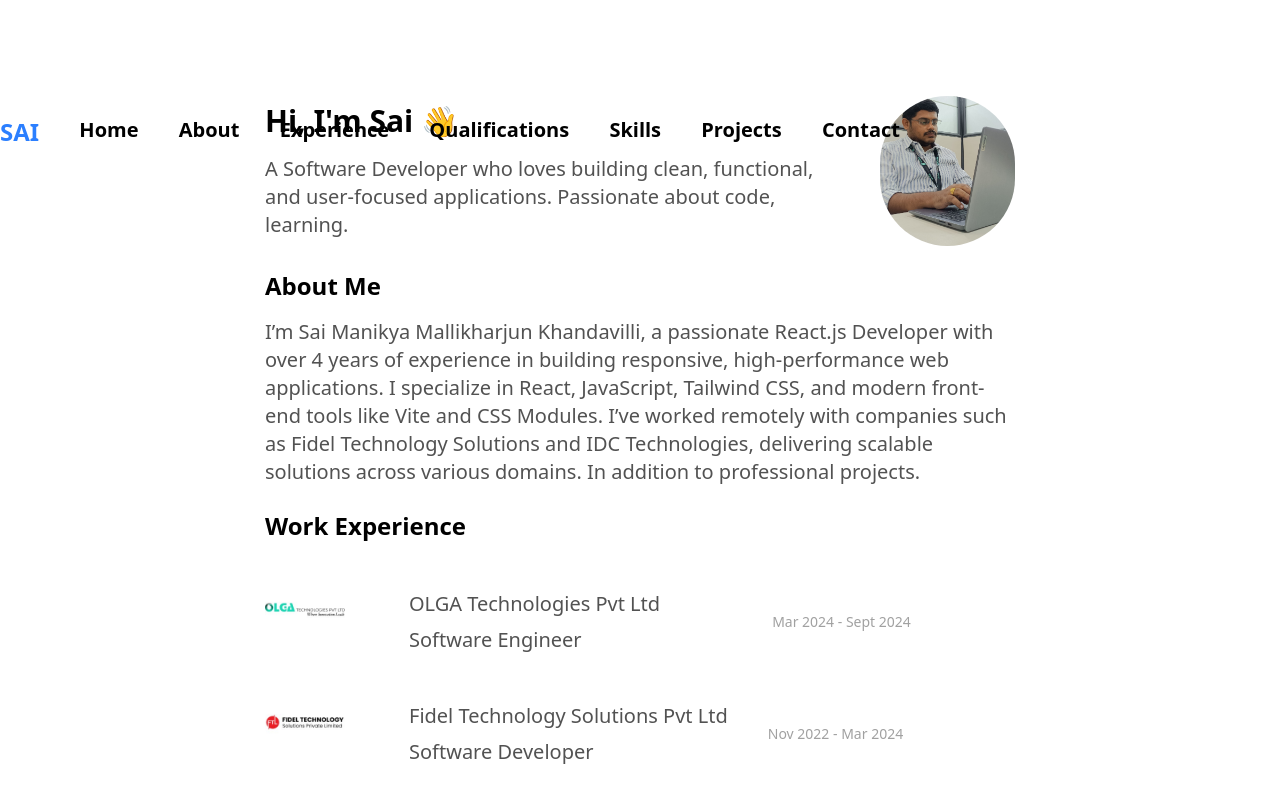
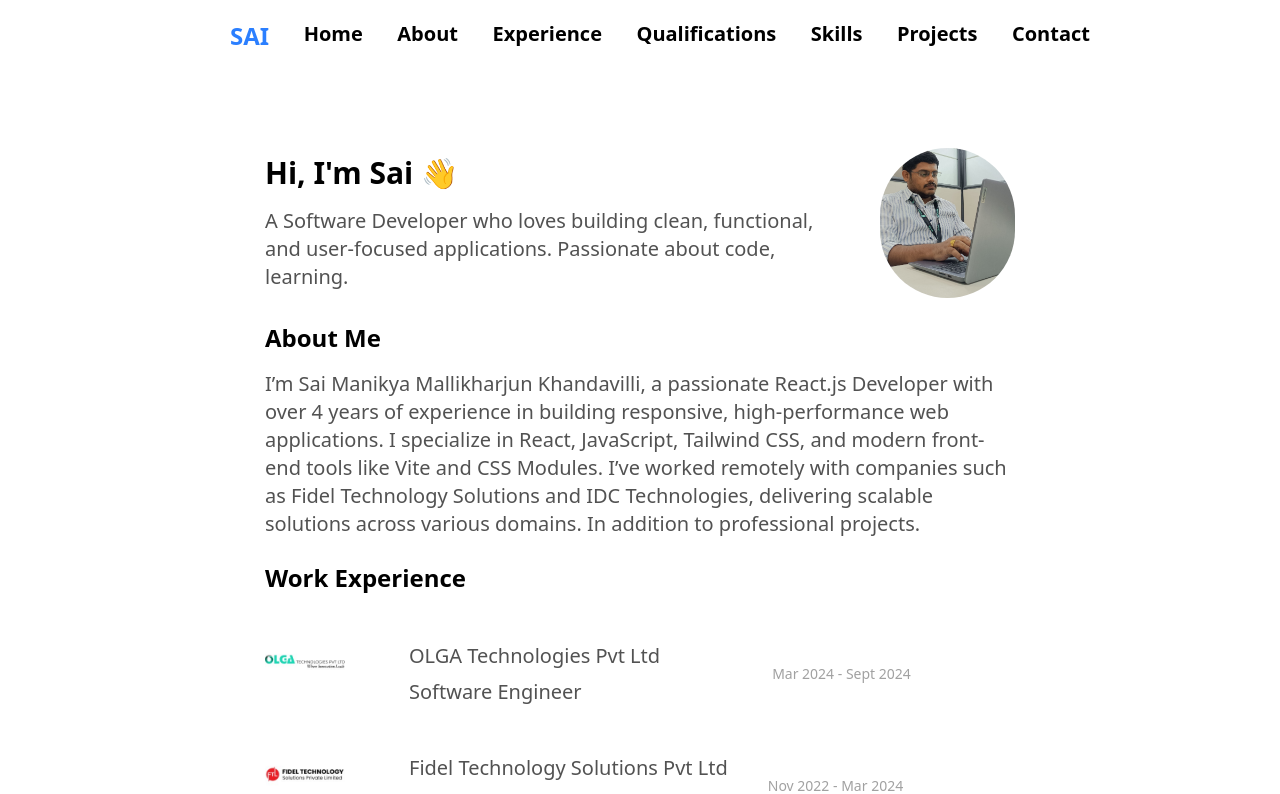
Before and after one commit to SaiMallikharjun98/Sai_Portfolio, a React (Vite) app: page / in a window 1280 px wide. Shown: the top 794 px of the page. Built offline with nearby package versions, Linux system fonts and the light colour scheme; no server answers.

Commit message:
Navbar position added

```diff
--- a/src/components/Navbar.jsx
+++ b/src/components/Navbar.jsx
@@ -3,8 +3,8 @@
 function Navbar() {
   return (
     <>
-      <div className="flex justify-between gap-5 font-bold text-xl w-[900px] mx-auto mt-5 fixed">
-        <h3 className="text-2xl font-bold text-blue-500">SAI</h3>
+      <div className="flex justify-between gap-5 font-bold text-xl w-[900px] mx-auto mt-5 sticky">
+        <h3 className="text-2xl font-bold text-blue-500 ml-10">SAI</h3>
         <Link to="/" className="hover:text-blue-700 cursor-pointer">
           Home
         </Link>
```
